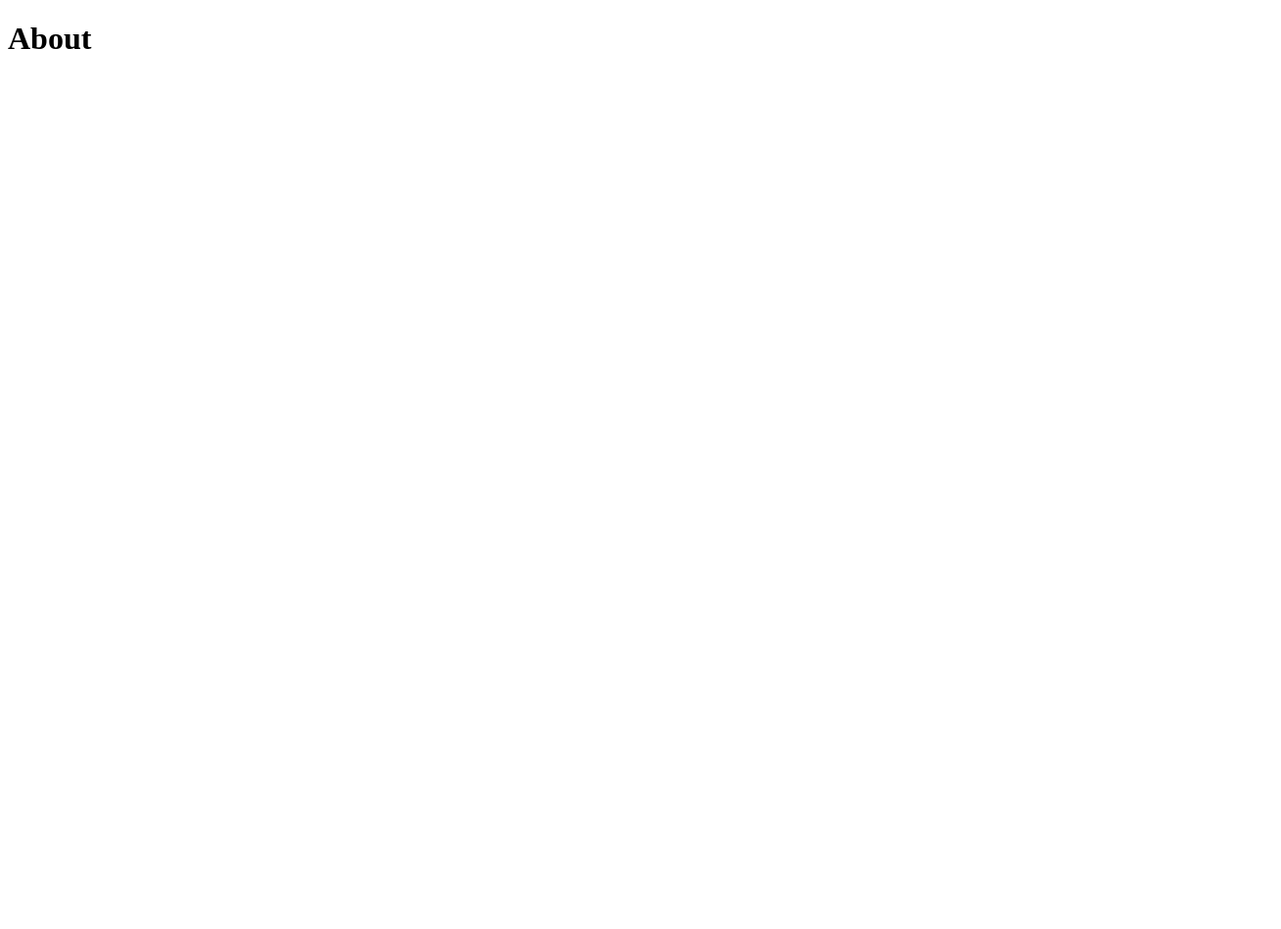
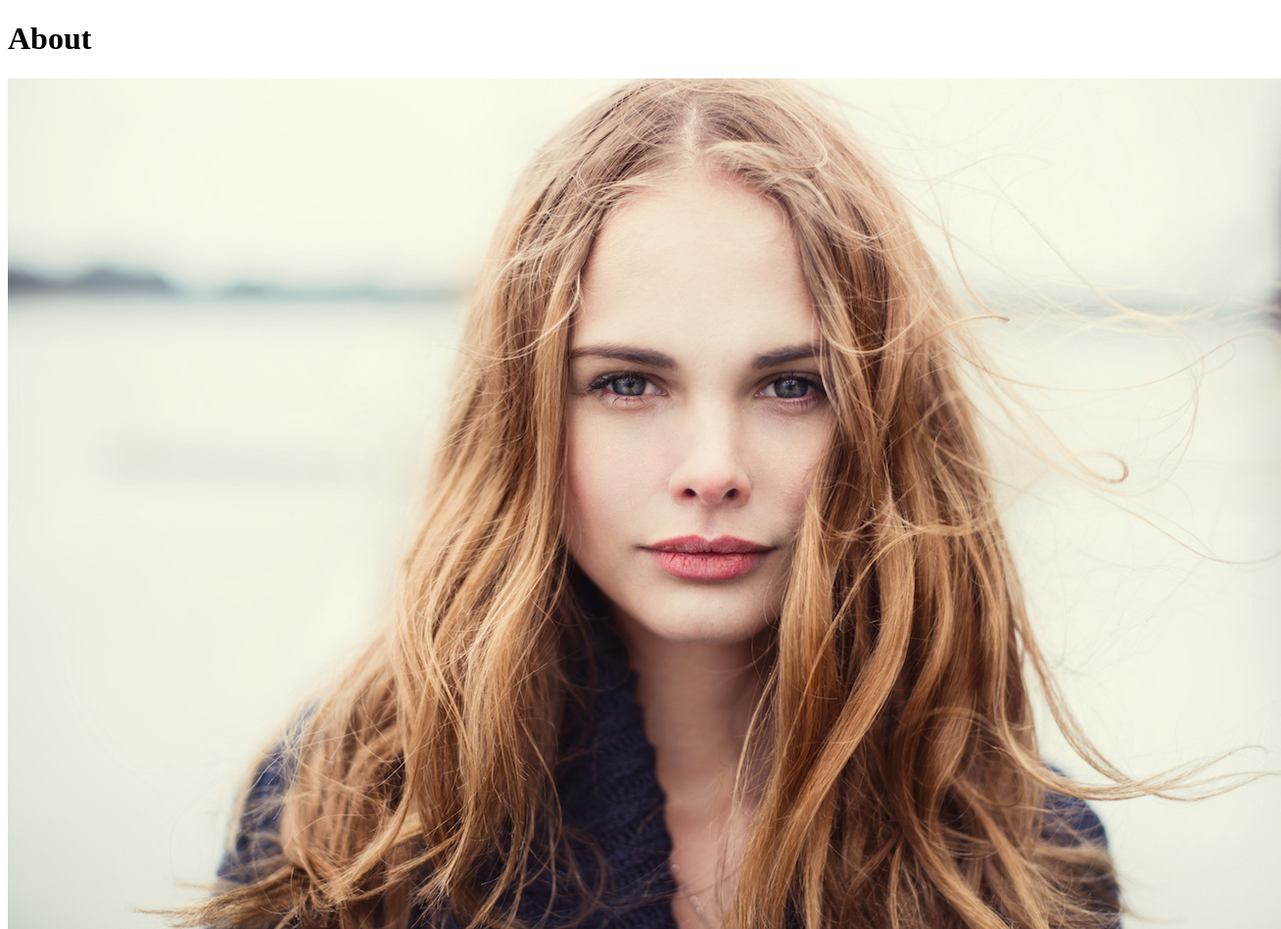
Before and after one commit to Comision21Formar/emilia, a website: page views/about.html in a window 1280 px wide. Shown: the whole page at 98% size, 1308 px wide, since content can reach past the window. Before the commit the page ends 800 px from the top, so only its background shows below. Drawn offline with Linux system fonts and the light colour scheme.

Commit message:
feat: agrega configuracion recursos estaticos

```diff
--- a/app.js
+++ b/app.js
@@ -2,6 +2,9 @@ const express = require('express');
 const app = express();
 const path = require('path');
 const PORT = 3030;
+
+/* configuraciones */
+app.use(express.static('public'));
 
 /* rutas */
 app.get('/',(req,res) => res.sendFile(path.join(__dirname,'views','home.html')));
--- a/views/about.html
+++ b/views/about.html
@@ -7,5 +7,6 @@
 </head>
 <body>
     <h1>About</h1>
+    <img src="/img/emilia-about.jpg" alt="Mi amor platónico">
 </body>
 </html>
```
Also changed, not shown: public/img/emilia-about.jpg (added).
